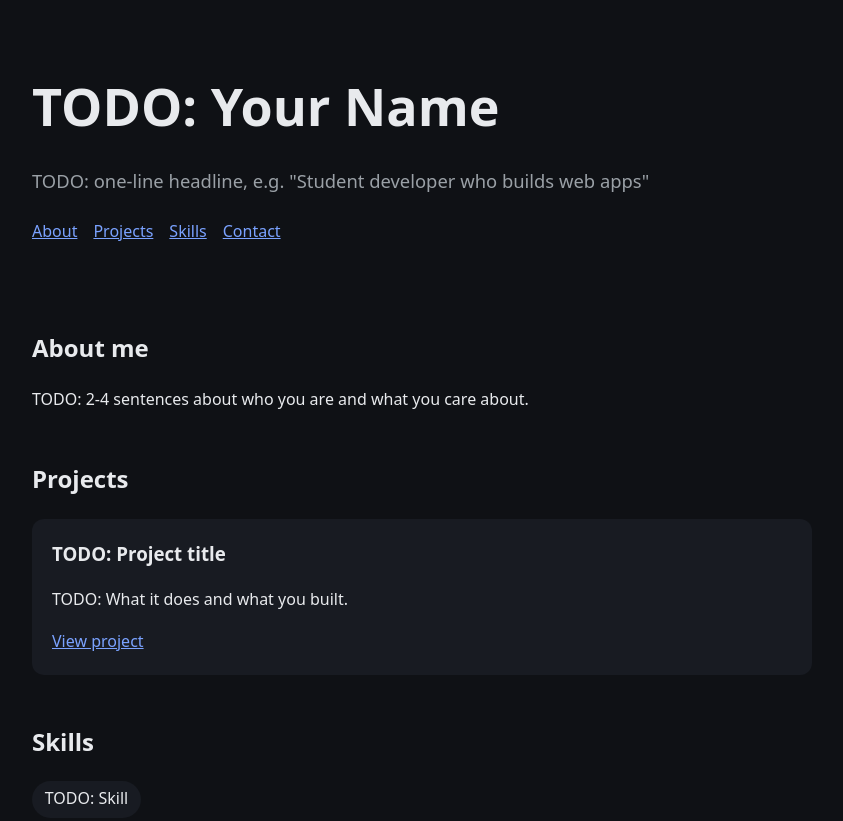
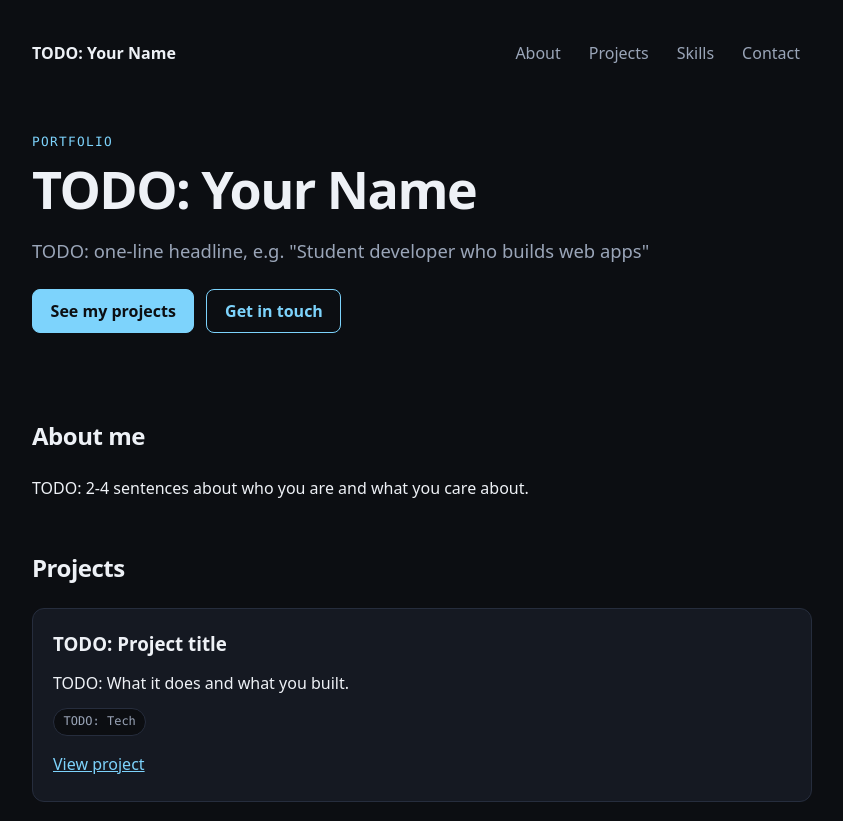
Before and after one commit to LeLamZeroOP/Portfolio, a plain HTML site: page index.html in a window 1280 px wide. Shown: the top 821 px of the page, without its empty margins (218-1061 px from the left). Drawn offline with Linux system fonts and the light colour scheme.

Commit message:
feat: apply Gemini round 1 visual direction
- Dark-slate palette tokens with bordered surfaces
- Mono font for eyebrow and tags, tighter h1, 65ch prose, smooth scroll
- Skip link, main landmark, labelled nav, focus-visible outlines, reduced-motion support
- Top bar (brand + nav), hero CTA buttons, 44px tap targets
- Flex-column project cards with hover state and TODO tech-stack tags

Includes Gemini's round 1 review entry in HANDOFF.md.

Co-Authored-By: Claude Opus 5.5 <noreply@anthropic.com>

```diff
--- a/index.html
+++ b/index.html
@@ -8,18 +8,29 @@
   <link rel="stylesheet" href="style.css">
 </head>
 <body>
-  <header class="hero">
+  <a class="skip-link" href="#main">Skip to content</a>
+
+  <header class="hero" id="top">
+    <div class="topbar">
+      <a class="brand" href="#top">TODO: Your Name</a>
+      <nav aria-label="Primary">
+        <a href="#about">About</a>
+        <a href="#projects">Projects</a>
+        <a href="#skills">Skills</a>
+        <a href="#contact">Contact</a>
+      </nav>
+    </div>
+
+    <p class="eyebrow">Portfolio</p>
     <h1>TODO: Your Name</h1>
     <p class="tagline">TODO: one-line headline, e.g. "Student developer who builds web apps"</p>
-    <nav>
-      <a href="#about">About</a>
-      <a href="#projects">Projects</a>
-      <a href="#skills">Skills</a>
-      <a href="#contact">Contact</a>
-    </nav>
+    <div class="hero-actions">
+      <a class="btn btn-primary" href="#projects">See my projects</a>
+      <a class="btn btn-secondary" href="#contact">Get in touch</a>
+    </div>
   </header>
 
-  <main>
+  <main id="main">
     <section id="about">
       <h2>About me</h2>
       <p>TODO: 2-4 sentences about who you are and what you care about.</p>
@@ -31,7 +42,10 @@
         <article class="card">
           <h3>TODO: Project title</h3>
           <p>TODO: What it does and what you built.</p>
-          <a href="#">View project</a>
+          <ul class="tags tags-sm" aria-label="Tech stack">
+            <li>TODO: Tech</li>
+          </ul>
+          <a class="card-link" href="#">View project</a>
         </article>
       </div>
     </section>
--- a/style.css
+++ b/style.css
@@ -1,17 +1,24 @@
 :root {
-  --bg: #0f1115;
-  --surface: #181b22;
-  --text: #e8eaed;
-  --muted: #9aa0a6;
-  --accent: #7aa2ff;
+  --bg: #0c0e12;
+  --surface: #151922;
+  --surface-hover: #1c2230;
+  --border: #262d3d;
+  --text: #eef1f6;
+  --muted: #9aa5b8;
+  --accent: #7dd3fc;
+  --accent-ink: #0c0e12;
   --radius: 12px;
+  --font-sans: system-ui, -apple-system, "Segoe UI", Roboto, sans-serif;
+  --font-mono: ui-monospace, SFMono-Regular, Menlo, Consolas, monospace;
 }
 
 * { box-sizing: border-box; }
 
+html { scroll-behavior: smooth; }
+
 body {
   margin: 0;
-  font-family: system-ui, -apple-system, "Segoe UI", Roboto, sans-serif;
+  font-family: var(--font-sans);
   background: var(--bg);
   color: var(--text);
   line-height: 1.6;
@@ -19,18 +26,98 @@ body {
 
 a { color: var(--accent); }
 
+a:focus-visible {
+  outline: 2px solid var(--accent);
+  outline-offset: 3px;
+  border-radius: 4px;
+}
+
+/* Skip link: off-screen until focused */
+.skip-link {
+  position: absolute;
+  left: 1rem;
+  top: -100px;
+  z-index: 10;
+  padding: .5rem .75rem;
+  background: var(--accent);
+  color: var(--accent-ink);
+  font-weight: 600;
+  border-radius: 6px;
+  text-decoration: none;
+}
+.skip-link:focus-visible { top: 1rem; }
+
 .hero, main, footer {
   max-width: 820px;
   margin: 0 auto;
   padding: 2rem 1.25rem;
 }
 
-.hero { padding-top: 4rem; }
-.hero h1 { font-size: clamp(2rem, 6vw, 3.25rem); margin: 0; }
-.tagline { color: var(--muted); font-size: 1.15rem; }
-nav { display: flex; gap: 1rem; flex-wrap: wrap; margin-top: 1.5rem; }
+/* Top bar */
+.topbar {
+  display: flex;
+  flex-wrap: wrap;
+  align-items: center;
+  justify-content: space-between;
+  gap: .5rem 1rem;
+  margin-bottom: 3.5rem;
+}
+.brand {
+  color: var(--text);
+  font-weight: 700;
+  text-decoration: none;
+}
+nav { display: flex; flex-wrap: wrap; gap: .25rem; }
+nav a {
+  display: inline-flex;
+  align-items: center;
+  min-height: 44px;
+  padding: .5rem .75rem;
+  color: var(--muted);
+  text-decoration: none;
+  border-radius: 8px;
+  transition: color .15s, background-color .15s;
+}
+nav a:hover { color: var(--text); background: var(--surface); }
 
+/* Hero */
+.eyebrow {
+  font-family: var(--font-mono);
+  font-size: .8rem;
+  text-transform: uppercase;
+  letter-spacing: .1em;
+  color: var(--accent);
+  margin: 0 0 .5rem;
+}
+.hero h1 {
+  font-size: clamp(2rem, 6vw, 3.25rem);
+  letter-spacing: -0.03em;
+  line-height: 1.1;
+  margin: 0;
+}
+.tagline { color: var(--muted); font-size: 1.15rem; max-width: 65ch; }
+
+.hero-actions { display: flex; flex-wrap: wrap; gap: .75rem; margin-top: 1.5rem; }
+.btn {
+  display: inline-flex;
+  align-items: center;
+  min-height: 44px;
+  padding: .5rem 1.1rem;
+  border-radius: 8px;
+  font-weight: 600;
+  text-decoration: none;
+  border: 1px solid var(--accent);
+  transition: background-color .15s, color .15s;
+}
+.btn-primary { background: var(--accent); color: var(--accent-ink); }
+.btn-primary:hover { background: transparent; color: var(--accent); }
+.btn-secondary { background: transparent; color: var(--accent); }
+.btn-secondary:hover { background: var(--surface-hover); }
+
+/* Sections */
 section { margin-bottom: 3rem; }
+section p { max-width: 65ch; }
+h2 { letter-spacing: -0.02em; }
 
 .cards {
   display: grid;
@@ -38,13 +125,33 @@ section { margin-bottom: 3rem; }
   gap: 1rem;
 }
 .card {
+  display: flex;
+  flex-direction: column;
+  gap: .75rem;
   background: var(--surface);
+  border: 1px solid var(--border);
   border-radius: var(--radius);
   padding: 1.25rem;
+  transition: border-color .15s, background-color .15s;
 }
-.card h3 { margin-top: 0; }
+.card:hover { border-color: var(--accent); background: var(--surface-hover); }
+.card h3, .card p { margin: 0; }
+.card-link { margin-top: auto; align-self: flex-start; padding: .25rem 0; }
 
-.tags { list-style: none; padding: 0; display: flex; flex-wrap: wrap; gap: .5rem; }
-.tags li { background: var(--surface); padding: .35rem .8rem; border-radius: 999px; }
+.tags { list-style: none; padding: 0; margin: 0; display: flex; flex-wrap: wrap; gap: .5rem; }
+.tags li {
+  font-family: var(--font-mono);
+  font-size: .9rem;
+  background: var(--surface);
+  border: 1px solid var(--border);
+  padding: .35rem .8rem;
+  border-radius: 999px;
+}
+.tags-sm li { font-size: .75rem; padding: .2rem .6rem; color: var(--muted); background: var(--bg); }
 
-footer { color: var(--muted); font-size: .9rem; }
+footer { color: var(--muted); font-size: .9rem; border-top: 1px solid var(--border); }
+
+@media (prefers-reduced-motion: reduce) {
+  html { scroll-behavior: auto; }
+  *, *::before, *::after { transition: none !important; animation: none !important; }
+}
```
Also changed, not shown: 1 other file.
